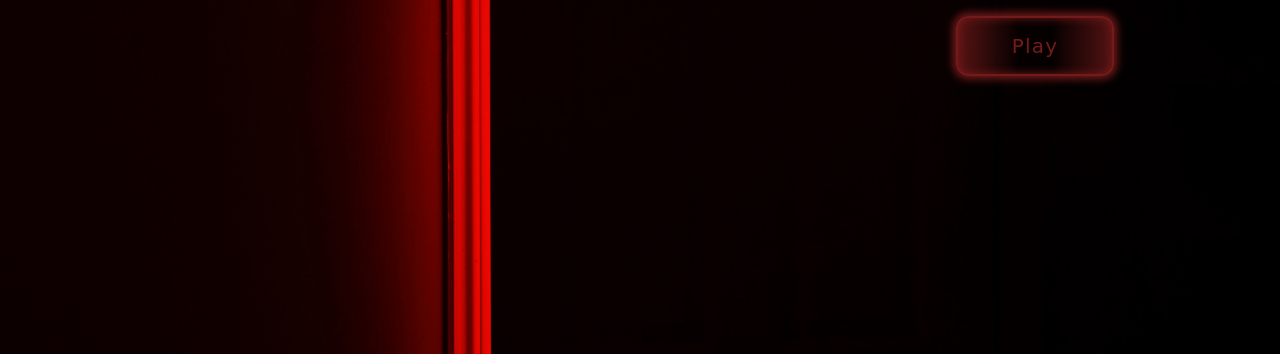
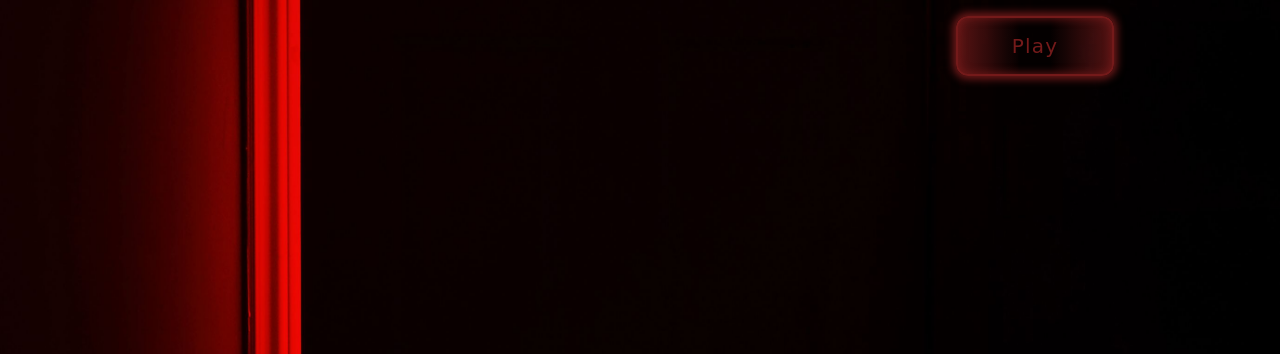
Before and after one commit to WalysonMoura/Stranger-things, a plain HTML site: page index.html in a window 1280 px wide. Shown: the part 446-800 px from the top of the page. Drawn offline with nearby package versions, Linux system fonts and the light colour scheme; a web font is replaced by a local one.

Commit message:
Update index.css

```diff
--- a/assets/css/index.css
+++ b/assets/css/index.css
@@ -9,7 +9,7 @@
 .l-body{
   height: 100vh;
   width: 100%;
-  background-image: url("../img/porta.png");
+  background-image: url("../img/porta2.png");
   background-position: top top;
   background-repeat: no-repeat;
   background-size: cover;
```
